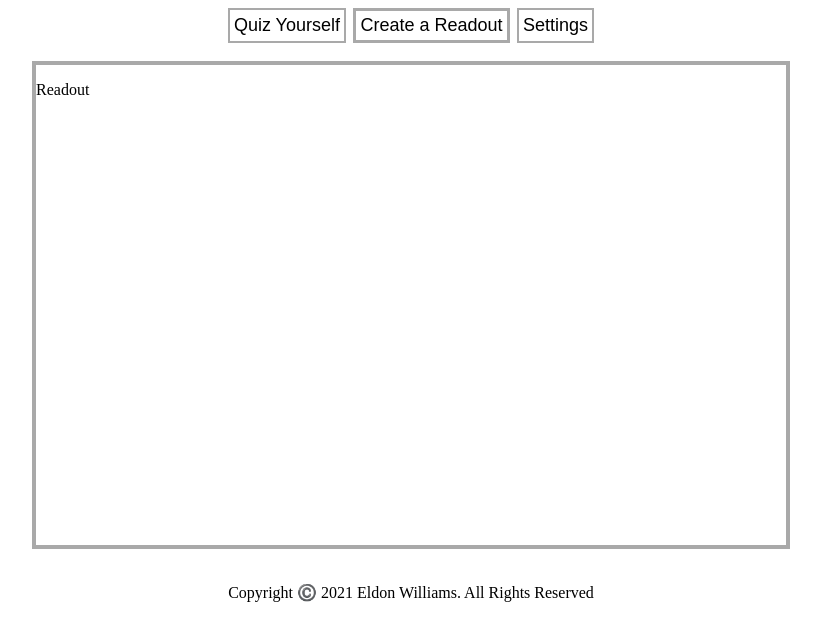
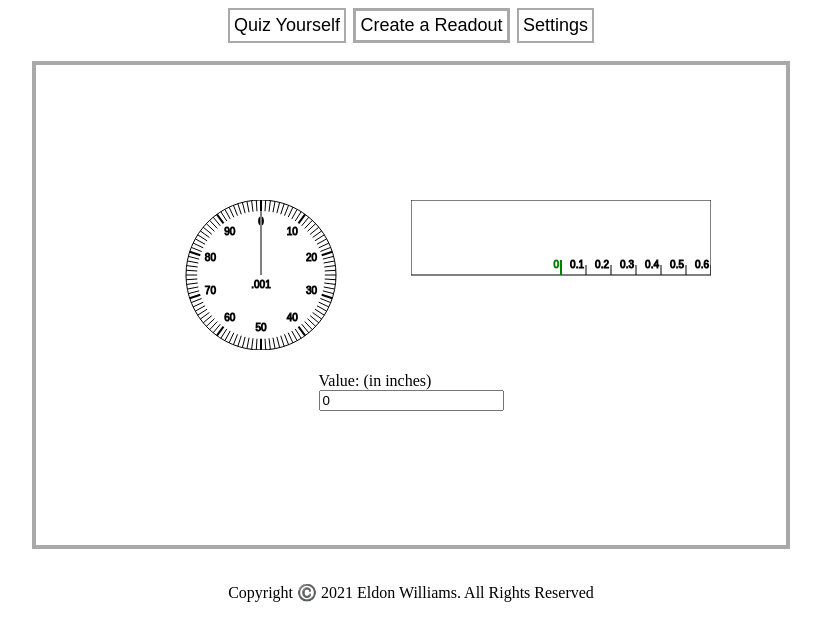
Before and after one commit to MrTops/Caliper-Reader, a React (Create React App) app in the folder app/: page / in a window 1280 px wide. Both pictures are taken after a click on the button "Create a Readout". Shown: the top 640 px of the page, without its empty margins (229-1050 px from the left). Built offline with nearby package versions, Linux system fonts and the light colour scheme.

Commit message:
creating a readout now works

```diff
--- a/app/src/CreateReadout.js
+++ b/app/src/CreateReadout.js
@@ -1,11 +1,24 @@
+import { useEffect, useState } from "react";
+import Caliper from "./Caliper";
 import ContentWrapper from "./ContentWrapper";
 
-const CreateReadout = props => {
+const Readout = props => {
+	const [inputValue, setInputValue] = useState(0);
+
+	const handleValueChange = e => {
+		const newValue = parseFloat(e.target.value);
+		setInputValue(newValue < 0 ? 0 : newValue);
+	};
+
 	return (<ContentWrapper isActive={props.isActive}>
-		<div className="big-container">
-			<p>Readout</p>
+		<div style={{display: "flex", alignItems: "center", justifyContent: "center", flexDirection: "column",}} className="big-container">
+			<Caliper value={inputValue * 1000} /><br/>
+			<label>
+				Value: (in inches)<br/>
+				<input step={0.001} type="number" value={inputValue} onChange={handleValueChange} />
+			</label>
 		</div>
 	</ContentWrapper>);
 };
 
-export default CreateReadout;
+export default Readout;
```
